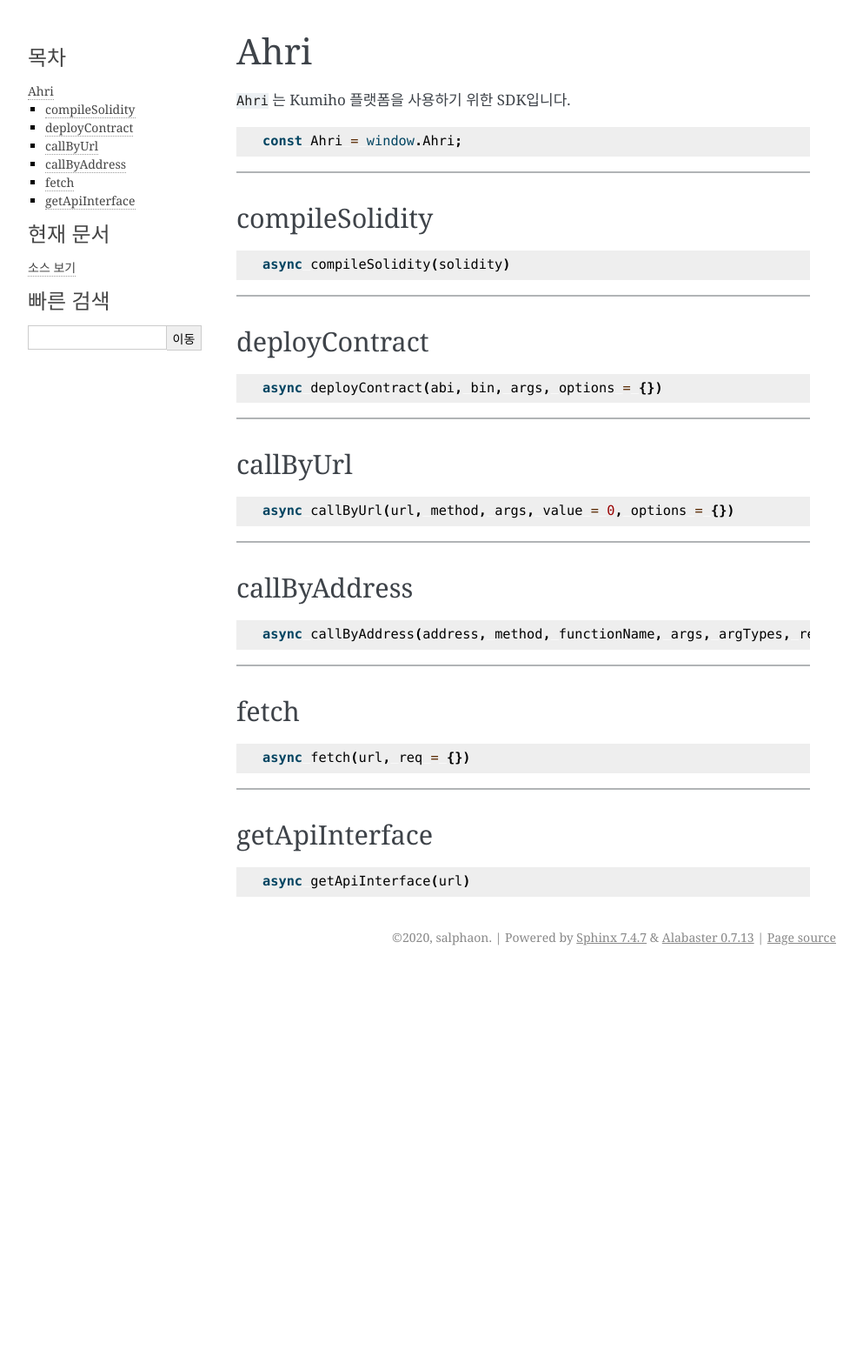
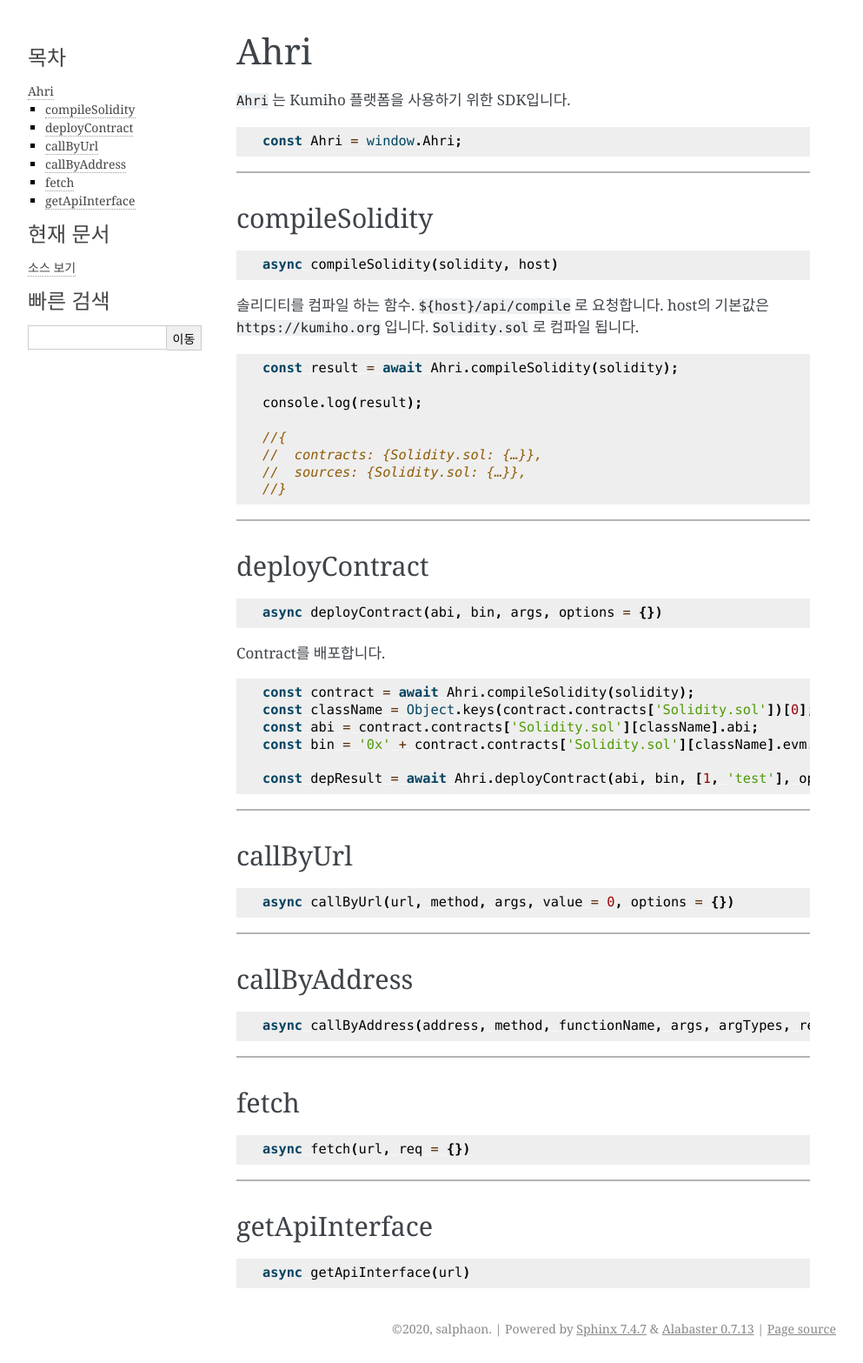
Before and after one commit to KumihoProject/Kumiho, a Sphinx documentation site: the page built from docs/source/Ahri.rst, in a window 1280 px wide. Shown: the whole page at 87% size, without its empty margins (148-1141 px from the left). Built offline with Sphinx 7.4.7, drawn with Linux system fonts in a browser that asks for light colours; before the commit the page ends 1117 px from its top, so only the background shows below that.

Commit message:
Update Ahri.rst

```diff
--- a/docs/source/Ahri.rst
+++ b/docs/source/Ahri.rst
@@ -16,7 +16,20 @@ compileSolidity
 =====================
 .. code-block:: javascript
 
-    async compileSolidity(solidity)
+    async compileSolidity(solidity, host)
+
+솔리디티를 컴파일 하는 함수. ``${host}/api/compile`` 로 요청합니다. host의 기본값은 ``https://kumiho.org`` 입니다. ``Solidity.sol`` 로 컴파일 됩니다.
+
+.. code-block:: javascript
+
+    const result = await Ahri.compileSolidity(solidity);
+
+    console.log(result);
+
+    //{
+    //  contracts: {Solidity.sol: {…}},
+    //  sources: {Solidity.sol: {…}},
+    //}
 
 ------------------------------------------------------------------------------
 
@@ -26,6 +39,17 @@ deployContract
 .. code-block:: javascript
 
     async deployContract(abi, bin, args, options = {})
+
+Contract를 배포합니다.
+
+.. code-block:: javascript
+
+    const contract = await Ahri.compileSolidity(solidity);
+    const className = Object.keys(contract.contracts['Solidity.sol'])[0];
+    const abi = contract.contracts['Solidity.sol'][className].abi;
+    const bin = '0x' + contract.contracts['Solidity.sol'][className].evm.bytecode.object;
+
+    const depResult = await Ahri.deployContract(abi, bin, [1, 'test'], options = {gas: 1500000})
 
 ------------------------------------------------------------------------------
 
```
